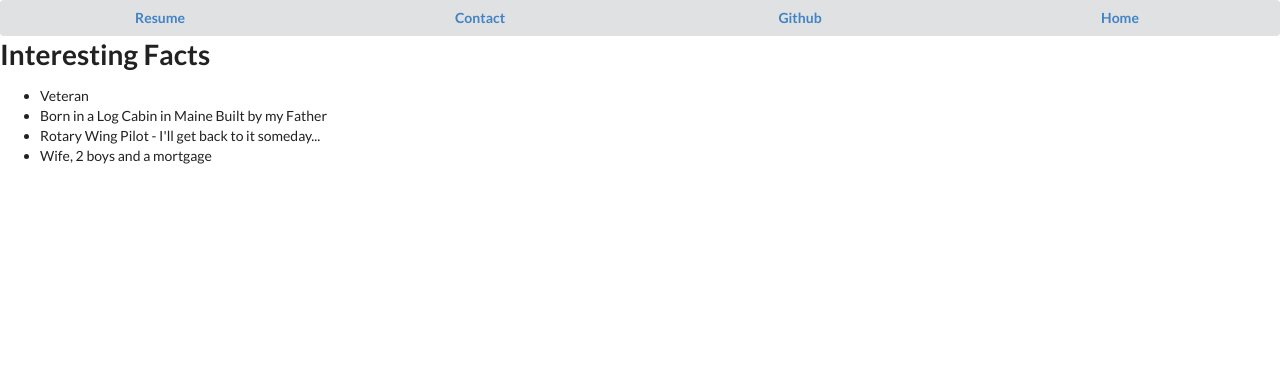
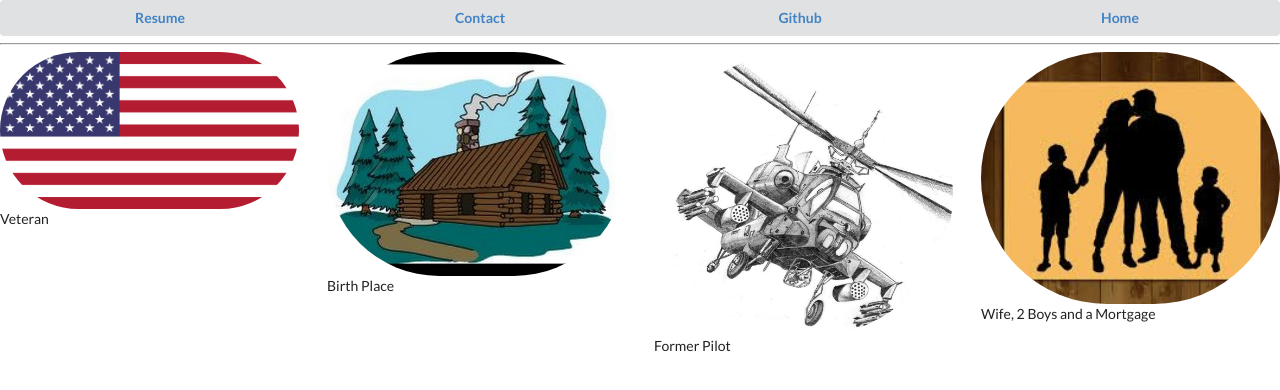
Before and after one commit to nate64/personal_website, a plain HTML site: page about.html in a window 1280 px wide. Drawn offline with Linux system fonts and the light colour scheme.

Commit message:
modified about page, contact form

```diff
--- /dev/null
+++ b/Scripts/contactform.js
@@ -0,0 +1,4 @@
+document.getElementById('textbox_id').value
+
+
+https://www.formget.com/javascript-contact-form/
--- a/about.html
+++ b/about.html
@@ -19,15 +19,31 @@
         </button>
       </div>
 
-      <div class="">
-        <h1>Interesting Facts</h1>
-        <ul>
-          <li>Veteran</li>
-          <li>Born in a Log Cabin in Maine Built by my Father</li>
-          <li>Rotary Wing Pilot - I'll get back to it someday...</li>
-          <li>Wife, 2 boys and a mortgage</li>
-        </ul>
+
+     <hr>
+
+      <div class="ui grid">
+        <div class="four wide column">
+          <img class="ui medium circular image" src="./images/flag.png">
+          <p>Veteran</p>
         </div>
+
+        <div class="four wide column">
+          <img class="ui medium circular image" src="./images/log_cabin.jpg">
+          <p>Birth Place</p>
+        </div>
+
+        <div class="four wide column">
+          <img class="ui medium circular image" src="./images/apache.jpeg">
+          <p>Former Pilot</p>
+        </div>
+
+        <div class="four wide column">
+            <img class="ui medium circular image" src="./images/fam.jpg">
+            <p>Wife, 2 Boys and a Mortgage</p>
+          </div>
+      </div>
+
 
 
 
```
Also changed, not shown: contact.html (+16 -0 lines), index.html (+2 -5 lines), Scripts/greeting.js (renamed from greeting.js), images/apache.jpeg (added), images/fam.jpg (added), images/flag.png (added), images/log_cabin.jpg (added). Lines whose indentation alone changed are shown as unchanged.
